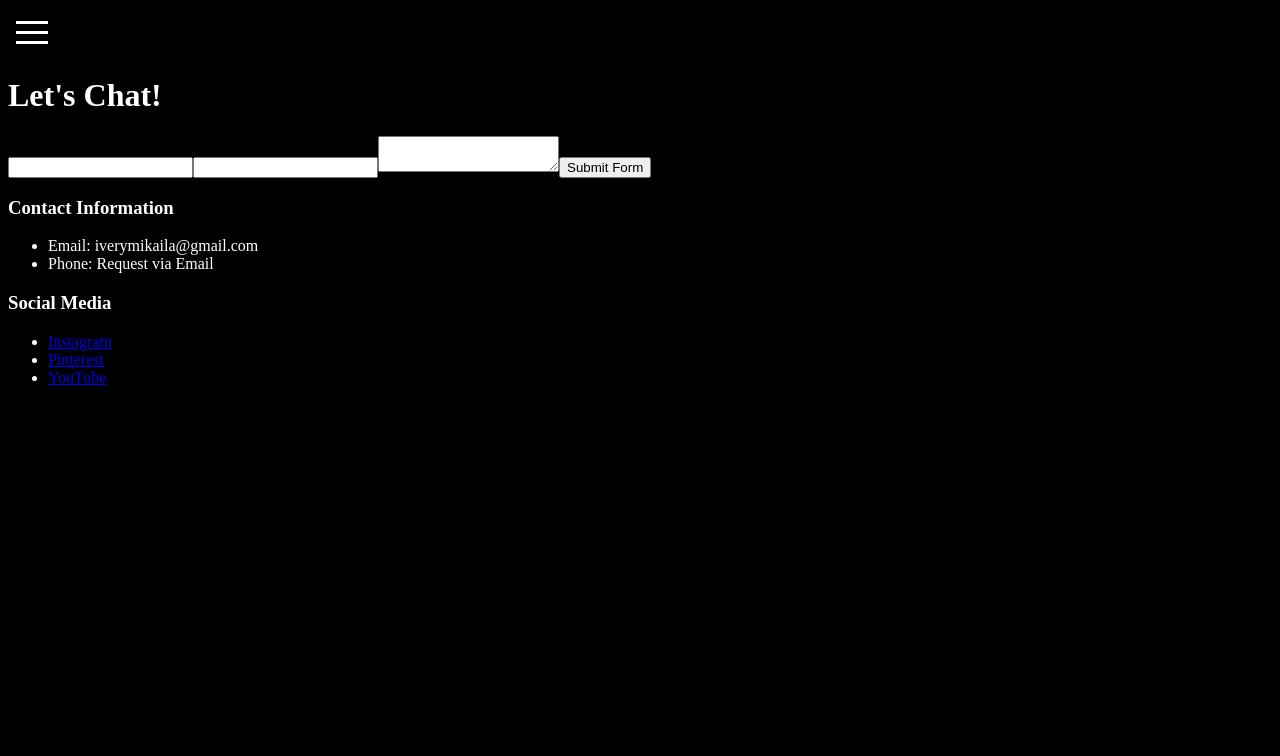
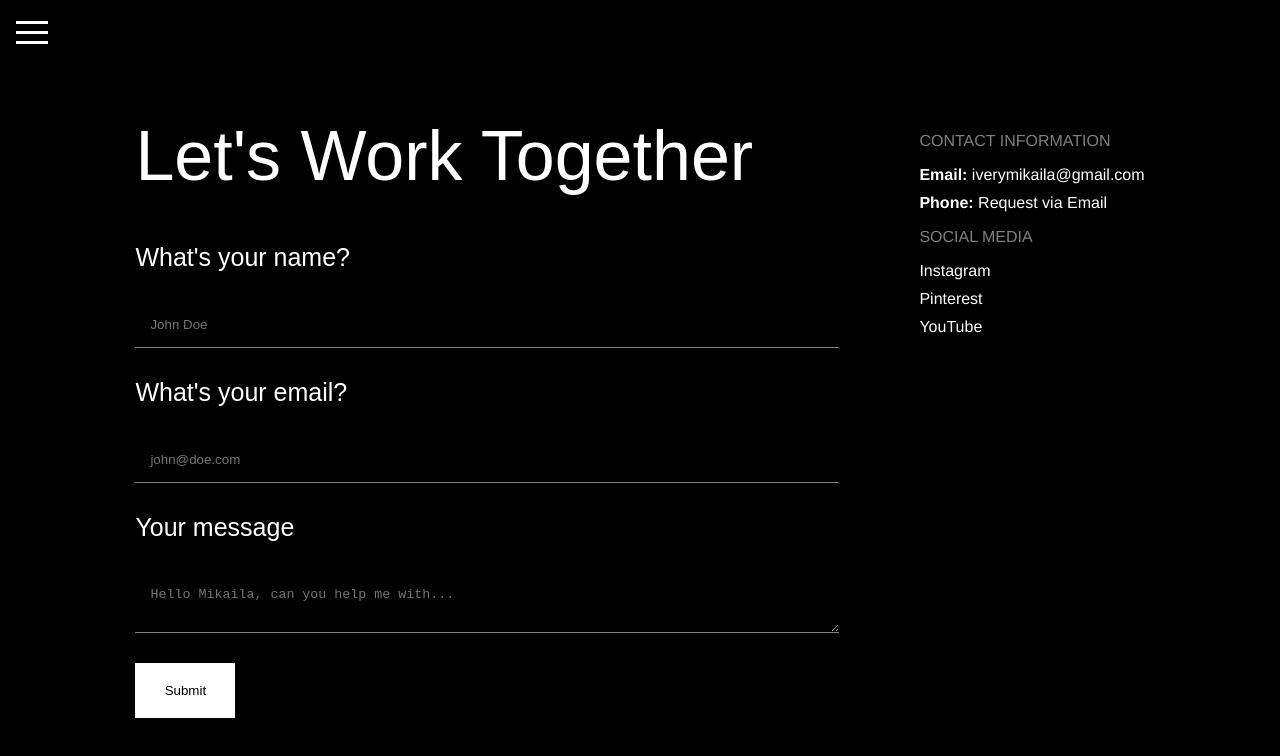
Before and after one commit to IveryMikaila/portfolio-website, a React (Create React App) app in the folder my-app/: page /contact in a window 1280 px wide. Shown: the top 756 px of the page. Built offline with nearby package versions, Linux system fonts and the light colour scheme.

Commit message:
Designed the Contact Page

```diff
--- a/my-app/src/Components/Pages/Contact.js
+++ b/my-app/src/Components/Pages/Contact.js
@@ -1,9 +1,10 @@
 import React from 'react'
 import { useState } from 'react';
+import '../../Styles/Contact.css'
 
 const Contact = () => {
 
-    const [result, setResult] = React.useState("");
+    const [result, setResult] = useState("");
 
     const onSubmit = async (event) => {
       event.preventDefault();
@@ -30,15 +31,19 @@ const Contact = () => {
 
   return (
     <div>
-        <h1>Let's Chat!</h1>
+
         <div className='contact-page'>
         <div className='form'>
+        <h1 className='contact-heading'>Let's Work Together</h1>
         <form onSubmit={onSubmit}>
-        <input type="text" name="name" required/>
-        <input type="email" name="email" required/>
-        <textarea name="message" required></textarea>
+            <label for="name">What's your name?</label>
+        <input type="text" name="name" placeholder='John Doe' required/>
+        <label for="email">What's your email?</label>
+        <input type="email" name="email" placeholder='john@doe.com' required/>
+        <label for="message">Your message</label>
+        <textarea name="message" required placeholder='Hello Mikaila, can you help me with...'></textarea>
 
-        <button type="submit">Submit Form</button>
+        <button type="submit">Submit</button>
 
       </form>
       <span>{result}</span>
--- /dev/null
+++ b/my-app/src/Styles/Contact.css
@@ -0,0 +1,80 @@
+
+.contact-heading{
+    font-family: Arial, Helvetica, sans-serif;
+    font-size: 70px;
+    font-weight: lighter;
+    margin-top: 0;
+}
+.contact-page{
+    display: flex;
+   justify-content: center;
+   margin-top: 60px;
+}
+
+form{
+    display: flex;
+    flex-direction: column;
+    width: 55dvw;
+    font-family: Arial, Helvetica, sans-serif;
+    font-size: 25px;
+}
+
+input, textarea{
+    border: none;
+    border-bottom: 1px solid grey;
+    background-color: transparent;
+    margin: 30px 0px;
+    padding: 15px;
+    color: grey;
+}
+
+.contact-page button{
+    width: 100px;
+    border: none;
+    padding: 20px;
+    background-color: white;
+    transition: all 5ms ease-in-out;
+}
+.contact-page button:hover{
+background-color: rgba(255, 255, 255, 0.9);
+}
+
+.contact-side{
+    margin-left: 80px;
+
+}
+.contact-side h3{
+    text-transform: uppercase;
+    font-weight: lighter;
+    font-family: Helvetica, sans-serif;
+    color: grey;
+    font-size: 16px;
+
+}
+.contact-side ul{
+    list-style: none;
+    padding: 0;
+    font-family: Arial, Helvetica, sans-serif;
+
+}
+.contact-side li{
+    margin: 10px 0px;
+    font-weight: lighter;
+    font-family: Helvetica, sans-serif;
+}
+.bold{
+    font-family: Helvetica, sans-serif;
+    font-weight: bold;
+}
+.contact-side a{
+    color: white;
+    text-decoration: none;
+    font-weight: lighter;
+    font-family: Helvetica, sans-serif;
+    transition: all 5ms ease-in-out;
+}
+.contact-side a:hover{
+    text-decoration: underline;
+}
+
+/* Responsive Styles  */
```
